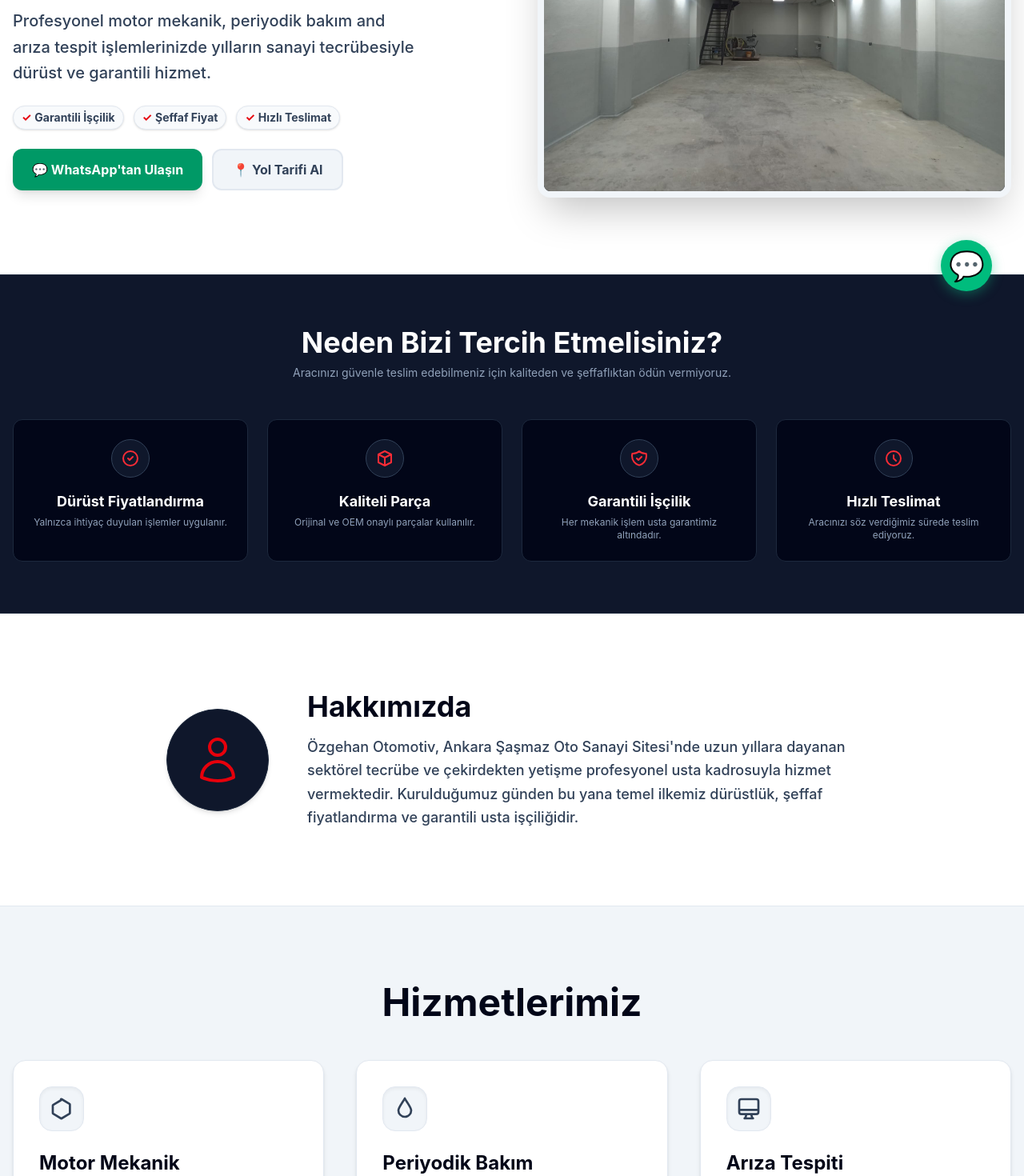
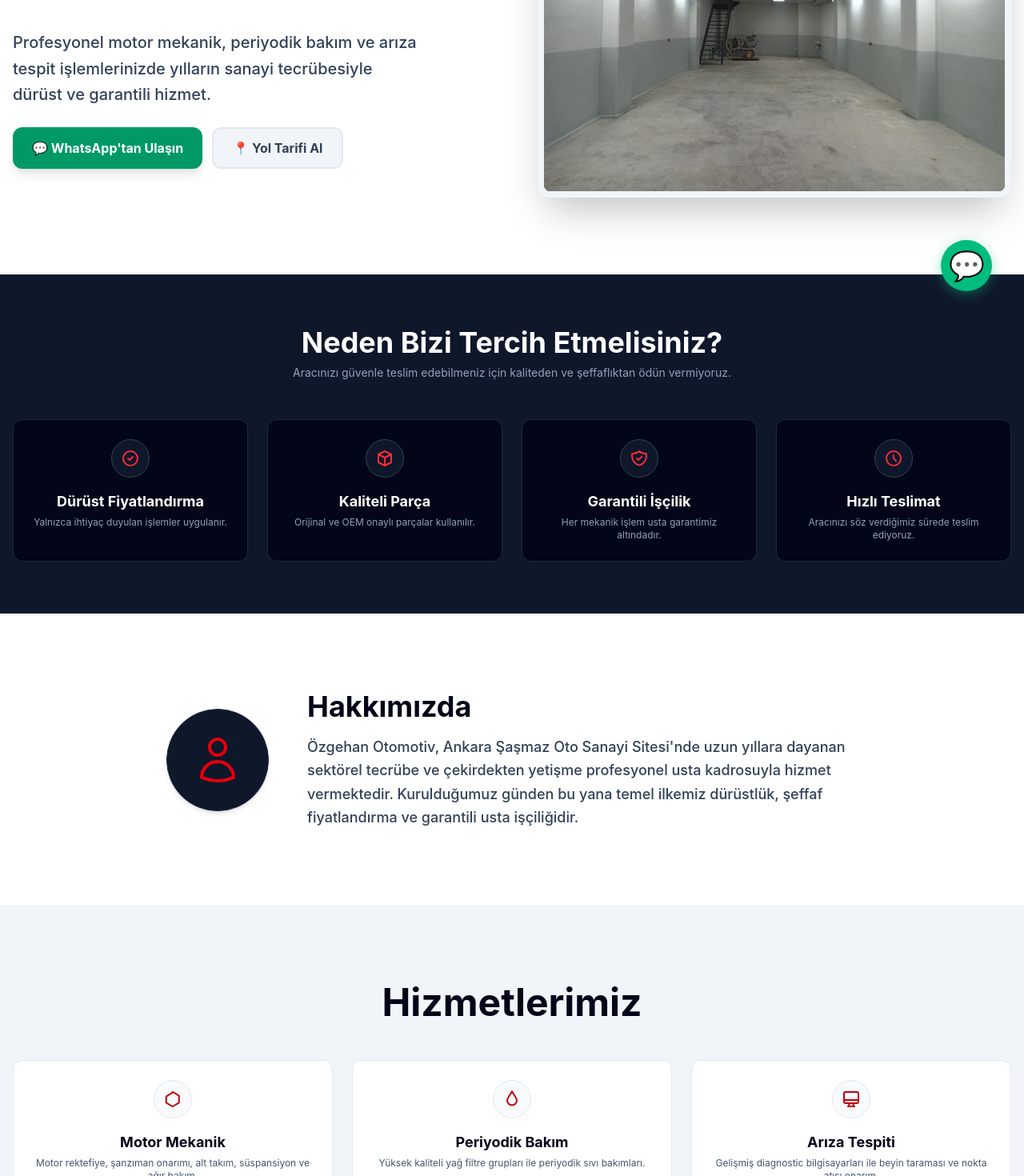
Before and after one commit to alicankala/ozgehan-otomotiv, a Vue app: page / in a window 1280 px wide. Shown: the part 380-1850 px from the top of the page at 80% size. Built offline with nearby package versions, Linux system fonts and the light colour scheme.

Commit message:
tasarım güncellendi

```diff
--- a/src/App.vue
+++ b/src/App.vue
@@ -108,14 +108,9 @@ const handleFormSubmit = async () => {
           <h1 class="text-3xl sm:text-5xl md:text-7xl font-black text-slate-950 leading-tight mb-3 md:mb-6">
             Aracınız<br/> <span class="text-red-700">Emin Ellerde</span>
           </h1>
-          <p class="text-base md:text-xl text-slate-700 mb-4 md:mb-6 leading-relaxed max-w-lg text-center md:text-left font-medium">
-            Profesyonel motor mekanik, periyodik bakım and arıza tespit işlemlerinizde yılların sanayi tecrübesiyle dürüst ve garantili hizmet.
+          <p class="text-base md:text-xl text-slate-700 mb-6 leading-relaxed max-w-lg text-center md:text-left font-medium">
+            Profesyonel motor mekanik, periyodik bakım ve arıza tespit işlemlerinizde yılların sanayi tecrübesiyle dürüst ve garantili hizmet.
           </p>
-          <div class="flex flex-wrap gap-1.5 md:gap-3 mb-6 justify-center md:justify-start">
-            <span class="inline-flex items-center gap-1 px-2.5 py-1 rounded-full bg-slate-50 text-slate-700 text-xs md:text-sm font-bold border border-slate-200 shadow-sm"><span class="text-red-600">✓</span> Garantili İşçilik</span>
-            <span class="inline-flex items-center gap-1 px-2.5 py-1 rounded-full bg-slate-50 text-slate-700 text-xs md:text-sm font-bold border border-slate-200 shadow-sm"><span class="text-red-600">✓</span> Şeffaf Fiyat</span>
-            <span class="inline-flex items-center gap-1 px-2.5 py-1 rounded-full bg-slate-50 text-slate-700 text-xs md:text-sm font-bold border border-slate-200 shadow-sm"><span class="text-red-600">✓</span> Hızlı Teslimat</span>
-          </div>
           <div class="flex flex-col sm:flex-row gap-3 w-full sm:w-auto">
             <a href="https://wa.me/905326213429?text=Merhaba,%20sitenizden%20ulaşıyorum." target="_blank" class="inline-flex items-center justify-center gap-2 px-6 py-3 text-base font-bold text-white transition-all bg-emerald-600 rounded-xl shadow-lg hover:bg-emerald-700 hover:-translate-y-1">💬 WhatsApp'tan Ulaşın</a>
             <a href="https://www.google.com/maps/search/?api=1&query=Şaşmaz+Oto+Sanayi+Sitesi+Ankara" target="_blank" class="inline-flex items-center justify-center gap-2 px-6 py-3 text-base font-bold text-slate-700 transition-all bg-slate-100 rounded-xl border-2 border-slate-200 hover:bg-slate-200 hover:-translate-y-1">📍 Yol Tarifi Al</a>
@@ -175,30 +170,32 @@ const handleFormSubmit = async () => {
     <section class="py-8 md:py-24 bg-slate-100">
       <div class="max-w-7xl mx-auto px-4">
         <h2 class="text-xl md:text-5xl font-bold text-center mb-6 md:mb-12 text-slate-950">Hizmetlerimiz</h2>
-        <div class="grid grid-cols-1 md:grid-cols-3 gap-4 md:gap-10">
-          <div class="p-4 md:p-8 bg-white rounded-2xl shadow-md border border-slate-200 hover:border-red-500 hover:-translate-y-1 md:hover:-translate-y-2 hover:shadow-2xl transition-all duration-300 text-center md:text-left group">
-            <div class="w-10 h-10 md:w-14 md:h-14 bg-slate-100 rounded-xl md:rounded-2xl flex items-center justify-center mb-3 md:mb-6 border border-slate-200 group-hover:bg-red-50 mx-auto md:mx-0 shadow-inner transition-colors">
-              <svg class="w-5 h-5 md:w-8 md:h-8 text-slate-700 group-hover:text-red-700 transition-colors" fill="none" stroke="currentColor" stroke-width="2" viewBox="0 0 24 24"><path stroke-linecap="round" stroke-linejoin="round" d="M11.423 3.001c.101-.06.216-.092.333-.092.118 0 .233.031.334.092l7.33 4.364c.224.133.36.37.36.627v8.018c0 .257-.136.494-.36.627l-7.33 4.364a.669.669 0 01-.668 0l-7.33-4.364a.668.668 0 01-.36-.627V8.928c0-.257.136-.494.36-.627l7.33-4.364z"/></svg>
+        <div class="grid grid-cols-2 md:grid-cols-3 gap-3 md:gap-6">
+
+          <div class="bg-white p-4 md:p-6 rounded-xl border border-slate-200 text-center hover:border-red-600 hover:-translate-y-1 md:hover:-translate-y-2 hover:shadow-2xl transition-all duration-300">
+            <div class="w-8 h-8 md:w-12 md:h-12 bg-slate-50 rounded-full flex items-center justify-center mx-auto mb-2 md:mb-4 border border-slate-200">
+              <svg class="w-4 h-4 md:w-6 md:h-6 text-red-700" fill="none" stroke="currentColor" stroke-width="2" viewBox="0 0 24 24"><path stroke-linecap="round" stroke-linejoin="round" d="M11.423 3.001c.101-.06.216-.092.333-.092.118 0 .233.031.334.092l7.33 4.364c.224.133.36.37.36.627v8.018c0 .257-.136.494-.36.627l-7.33 4.364a.669.669 0 01-.668 0l-7.33-4.364a.668.668 0 01-.36-.627V8.928c0-.257.136-.494.36-.627l7.33-4.364z"/></svg>
             </div>
-            <h3 class="text-base md:text-2xl font-bold mb-1 md:mb-3 text-slate-950">Motor Mekanik</h3>
-            <p class="text-slate-600 text-xs md:text-sm leading-relaxed font-medium">Motor rektefiye, şanzıman onarımı, alt takım, süspansiyon ve ağır bakım işlemleri titizlikle yürütülür.</p>
+            <h3 class="text-slate-950 font-bold text-sm md:text-lg mb-1">Motor Mekanik</h3>
+            <p class="text-slate-600 text-xs">Motor rektefiye, şanzıman onarımı, alt takım, süspansiyon ve ağır bakım.</p>
           </div>
 
-          <div class="p-4 md:p-8 bg-white rounded-2xl shadow-md border border-slate-200 hover:border-red-500 hover:-translate-y-1 md:hover:-translate-y-2 hover:shadow-2xl transition-all duration-300 text-center md:text-left group">
-            <div class="w-10 h-10 md:w-14 md:h-14 bg-slate-100 rounded-xl md:rounded-2xl flex items-center justify-center mb-3 md:mb-6 border border-slate-200 group-hover:bg-red-50 mx-auto md:mx-0 shadow-inner transition-colors">
-              <svg class="w-5 h-5 md:w-8 md:h-8 text-slate-700 group-hover:text-red-700 transition-colors" fill="none" stroke="currentColor" stroke-width="2" viewBox="0 0 24 24"><path stroke-linecap="round" stroke-linejoin="round" d="M12 2.25c-1.43 2.861-6 8.586-6 11.25a6 6 0 1012 0c0-2.664-4.57-8.389-6-11.25z" /></svg>
+          <div class="bg-white p-4 md:p-6 rounded-xl border border-slate-200 text-center hover:border-red-600 hover:-translate-y-1 md:hover:-translate-y-2 hover:shadow-2xl transition-all duration-300">
+            <div class="w-8 h-8 md:w-12 md:h-12 bg-slate-50 rounded-full flex items-center justify-center mx-auto mb-2 md:mb-4 border border-slate-200">
+              <svg class="w-4 h-4 md:w-6 md:h-6 text-red-700" fill="none" stroke="currentColor" stroke-width="2" viewBox="0 0 24 24"><path stroke-linecap="round" stroke-linejoin="round" d="M12 2.25c-1.43 2.861-6 8.586-6 11.25a6 6 0 1012 0c0-2.664-4.57-8.389-6-11.25z" /></svg>
             </div>
-            <h3 class="text-base md:text-2xl font-bold mb-1 md:mb-3 text-slate-950">Periyodik Bakım</h3>
-            <p class="text-slate-600 text-xs md:text-sm leading-relaxed font-medium">Yüksek kaliteli yağ filtre grupları ile periyodik bakım işlemlerinizi eksiksiz yerine getirmekteyiz.</p>
+            <h3 class="text-slate-950 font-bold text-sm md:text-lg mb-1">Periyodik Bakım</h3>
+            <p class="text-slate-600 text-xs">Yüksek kaliteli yağ filtre grupları ile periyodik sıvı bakımları.</p>
           </div>
 
-          <div class="p-4 md:p-8 bg-white rounded-2xl shadow-md border border-slate-200 hover:border-red-500 hover:-translate-y-1 md:hover:-translate-y-2 hover:shadow-2xl transition-all duration-300 text-center md:text-left group">
-            <div class="w-10 h-10 md:w-14 md:h-14 bg-slate-100 rounded-xl md:rounded-2xl flex items-center justify-center mb-3 md:mb-6 border border-slate-200 group-hover:bg-red-50 mx-auto md:mx-0 shadow-inner transition-colors">
-              <svg class="w-5 h-5 md:w-8 md:h-8 text-slate-700 group-hover:text-red-700 transition-colors" fill="none" stroke="currentColor" stroke-width="2" viewBox="0 0 24 24"><path stroke-linecap="round" stroke-linejoin="round" d="M9.75 17L9 20l-1 1h8l-1-1-.75-3M3 13h18M5 17h14a2 2 0 002-2V5a2 2 0 00-2-2H5a2 2 0 00-2 2v10a2 2 0 002 2z"/></svg>
+          <div class="bg-white p-4 md:p-6 rounded-xl border border-slate-200 text-center hover:border-red-600 hover:-translate-y-1 md:hover:-translate-y-2 hover:shadow-2xl transition-all duration-300 col-span-2 md:col-span-1">
+            <div class="w-8 h-8 md:w-12 md:h-12 bg-slate-50 rounded-full flex items-center justify-center mx-auto mb-2 md:mb-4 border border-slate-200">
+              <svg class="w-4 h-4 md:w-6 md:h-6 text-red-700" fill="none" stroke="currentColor" stroke-width="2" viewBox="0 0 24 24"><path stroke-linecap="round" stroke-linejoin="round" d="M9.75 17L9 20l-1 1h8l-1-1-.75-3M3 13h18M5 17h14a2 2 0 002-2V5a2 2 0 00-2-2H5a2 2 0 00-2 2v10a2 2 0 002 2z"/></svg>
             </div>
-            <h3 class="text-base md:text-2xl font-bold mb-1 md:mb-3 text-slate-950">Arıza Tespiti</h3>
-            <p class="text-slate-600 text-xs md:text-sm leading-relaxed font-medium">Gelişmiş arıza tespit bilgisayarları ile aracın beyni taranarak nokta atışı onarım yapılır.</p>
+            <h3 class="text-slate-950 font-bold text-sm md:text-lg mb-1">Arıza Tespiti</h3>
+            <p class="text-slate-600 text-xs">Gelişmiş diagnostic bilgisayarları ile beyin taraması ve nokta atışı onarım.</p>
           </div>
+
         </div>
       </div>
     </section>
@@ -318,7 +315,6 @@ const handleFormSubmit = async () => {
 </template>
 
 <style>
-/* Kaydırma alanlarındaki gereksiz yatay taşmaları engellemek için */
 html, body {
   max-width: 100%;
   overflow-x: hidden;
```
